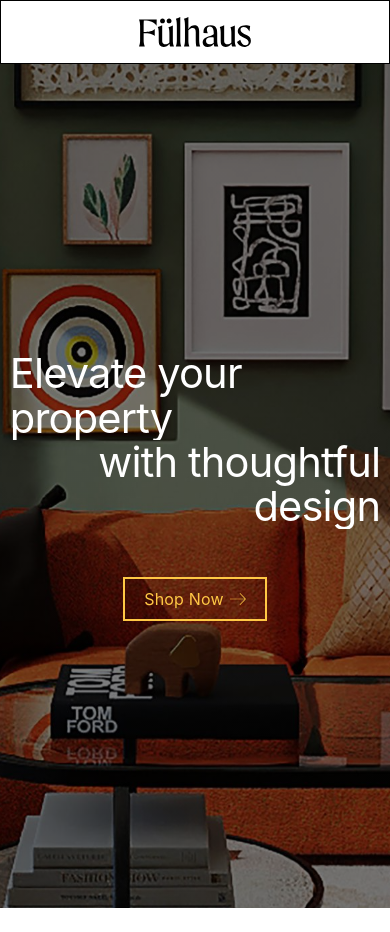
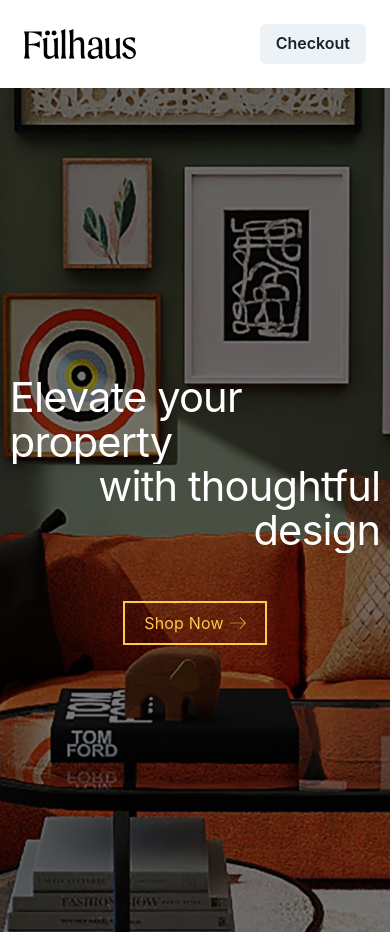
Before and after one commit to NavGithub15/Shopping-App, a React (Vite) app: page / in a window 390 px wide. Before the commit the page ends 908 px from the top, so only its background shows below. Built offline with nearby package versions, Linux system fonts and the light colour scheme.

Commit message:
Add side drawer from chakra and make it responsive

```diff
--- a/src/components/Header/Header.jsx
+++ b/src/components/Header/Header.jsx
@@ -1,10 +1,24 @@
-import "./Header.scss";
 import { Link } from "react-router-dom";
+import { Button, Flex } from "@chakra-ui/react";
+import { useDisclosure } from "@chakra-ui/react";
+import SideDrawer from "../SideDrawer/SideDrawer";
 
 export default function Header() {
 
+  // opens the bottom drawer using the useDisclosure hook from chakra-ui
+  const { isOpen, onOpen, onClose } = useDisclosure();
+
   return (
-    <nav className="header">
+    <Flex
+      as="nav"
+      align="center"
+      wrap="wrap"
+      padding={6}
+      bg="white"
+      justifyContent="space-between"
+      margin="0 auto"
+    >
+      <Flex align="center">
         <Link to="/">
           <svg
             width="112"
@@ -18,8 +32,12 @@ export default function Header() {
             ></path>
           </svg>
         </Link>
-      <div>
-      </div>
-    </nav>
+      </Flex>
+
+      <Flex align="center" >
+        <Button onClick={onOpen}>Checkout</Button>
+      </Flex>
+      <SideDrawer isOpen={isOpen} onClose={onClose}/>
+    </Flex>
   );
 }
--- a/src/components/Products/Products.jsx
+++ b/src/components/Products/Products.jsx
@@ -1,17 +1,23 @@
 import "./Products.scss";
 import { useProducts } from "../../utils/utils";
-import { Container, Box, Flex, Icon, Image, Spinner } from "@chakra-ui/react";
+import {
+  Container,
+  Box,
+  Flex,
+  Icon,
+  Image,
+} from "@chakra-ui/react";
 import { StarIcon } from "@chakra-ui/icons";
 import { MdOutlineAddShoppingCart } from "react-icons/md";
 import LoadingError from "../LoadingError/LoadingError";
 import { useContext } from "react";
 import { CartContext } from "../../context/Context";
-import SideDrawer from "../SideDrawer/SideDrawer";
 
 export default function Products() {
 
+
+  // imports the add and remove products function from context
   const Cart = useContext(CartContext);
-  console.log(Cart);
 
   // get all the products using the useProducts hook
   const { data } = useProducts();
@@ -101,7 +107,6 @@ export default function Products() {
                       />
                     </Box>
                   </Box>
-                  <SideDrawer open={open} />
                 </Box>
               ))
             : null}
--- a/src/components/ProductsImage/ProductsImage.jsx
+++ b/src/components/ProductsImage/ProductsImage.jsx
@@ -37,11 +37,7 @@ export default function ProductDetails() {
 
   return (
     <>
-      <Container
-        padding="0"
-        margin="0"
-        marginBottom="2rem"
-      >
+      <Container padding="0" margin="0" marginBottom="2rem">
         <Slider
           {...settings}
           sx={{
--- a/src/components/SideDrawer/SideDrawer.jsx
+++ b/src/components/SideDrawer/SideDrawer.jsx
@@ -5,31 +5,61 @@ import {
   DrawerContent,
   DrawerCloseButton,
   Button,
+  Image,
+  Card,
+  Stack,
+  CardBody,
+  Heading,
+  Text,
 } from "@chakra-ui/react";
-import React, { useContext } from "react";
-import { useDisclosure } from "@chakra-ui/react";
-// import { Cart } from "../../context/Context";
+import { useContext } from "react";
 
-export default function SideDrawer({ open }) {
-  const { isOpen, onOpen, onClose } = useDisclosure();
-  // const { cartItems, addItem } = useContext(Cart);
-
+export default function SideDrawer({ isOpen, onClose }) {
   return (
     <>
-      <Drawer
-        open={open}
-        isOpen={isOpen}
-        placement="right"
-        onClose={onClose}
-      >
+      <Drawer open={open} isOpen={isOpen} placement="right" onClose={onClose}>
         <DrawerCloseButton />
         <DrawerOverlay />
-        <DrawerContent>
-          <DrawerFooter>
+        <DrawerContent padding="1rem" bgColor="#e7e6dd">
+          <Heading fontFamily="eb garamond" fontWeight="300">
+            My Orders
+          </Heading>
+          <Card
+            fontFamily="eb garamond"
+            fontWeight="300"
+            direction={{ base: "row", sm: "row" }}
+            mt="1rem"
+            overflow="hidden"
+            variant="outline"
+            height="150px"
+          >
+            <Image
+              objectFit="cover"
+              maxW={{ base: "100px", sm: "100px" }}
+              src="https://images.unsplash.com/photo-1667489022797-ab608913feeb?ixlib=rb-4.0.3&ixid=MnwxMjA3fDB8MHxlZGl0b3JpYWwtZmVlZHw5fHx8ZW58MHx8fHw%3D&auto=format&fit=crop&w=800&q=60"
+              alt="Caffe Latte"
+            />
+
+            <Stack>
+              <CardBody>
+                <Heading size="md">The perfect latte</Heading>
+
+                <Text py="2">$10</Text>
+                <Text py="2">1x</Text>
+              </CardBody>
+            </Stack>
+          </Card>
+          <DrawerFooter justifyContent="space-around">
             <Button variant="outline" mr={3} onClick={onClose}>
               Cancel
             </Button>
-            <Button colorScheme="blue">Checkout</Button>
+            <Button
+              bgColor="black"
+              color="white"
+              _hover={{ bgColor: "rgba(0,0,0,0.7)" }}
+            >
+              Checkout
+            </Button>
           </DrawerFooter>
         </DrawerContent>
       </Drawer>
--- a/src/context/Context.jsx
+++ b/src/context/Context.jsx
@@ -44,7 +44,7 @@ export const Context = ({ children }) => {
   };
 
   return (
-    <CartContext.Provider value={{ cartItems, totalPrice, addProduct, removeProduct }}>
+    <CartContext.Provider value={{ cartItems, setCartItems, totalPrice, setTotalPrice, addProduct, removeProduct }}>
       {children}
     </CartContext.Provider>
   );
```
Lines whose indentation alone changed are shown as unchanged.
